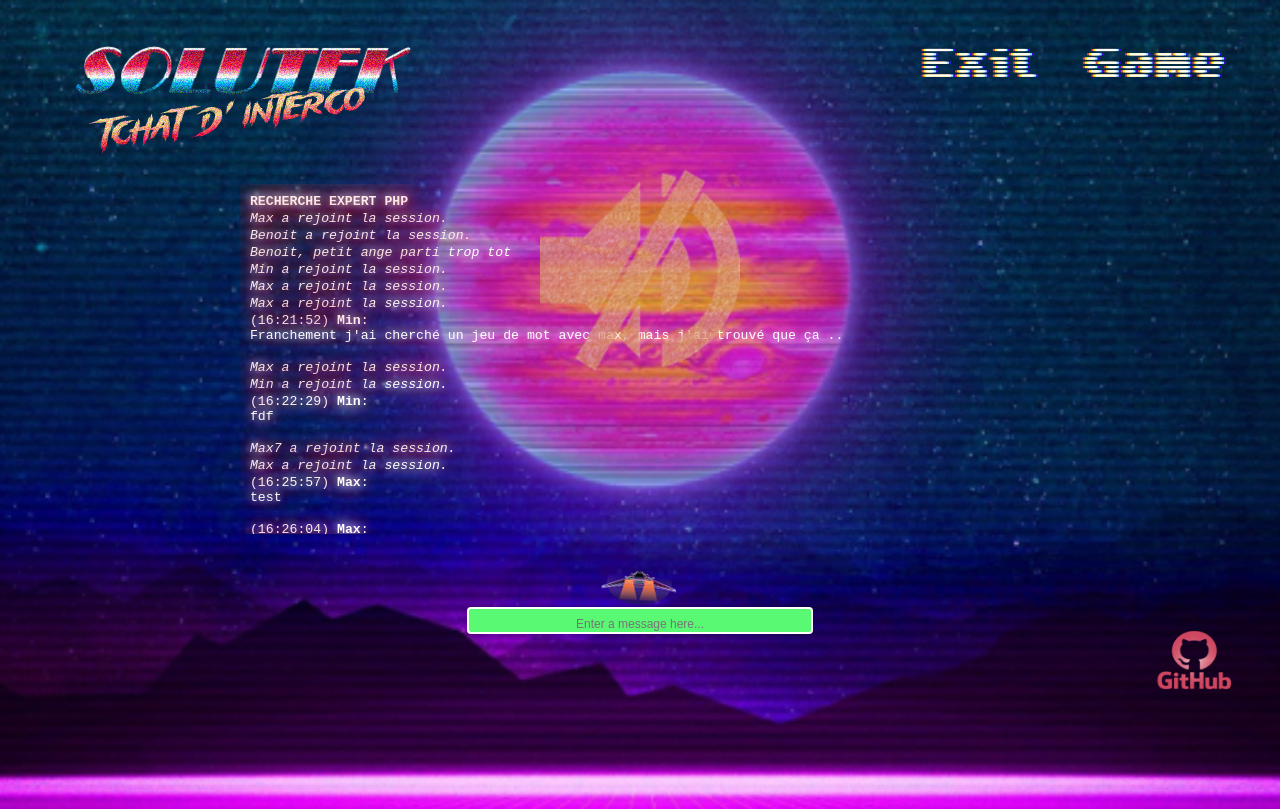
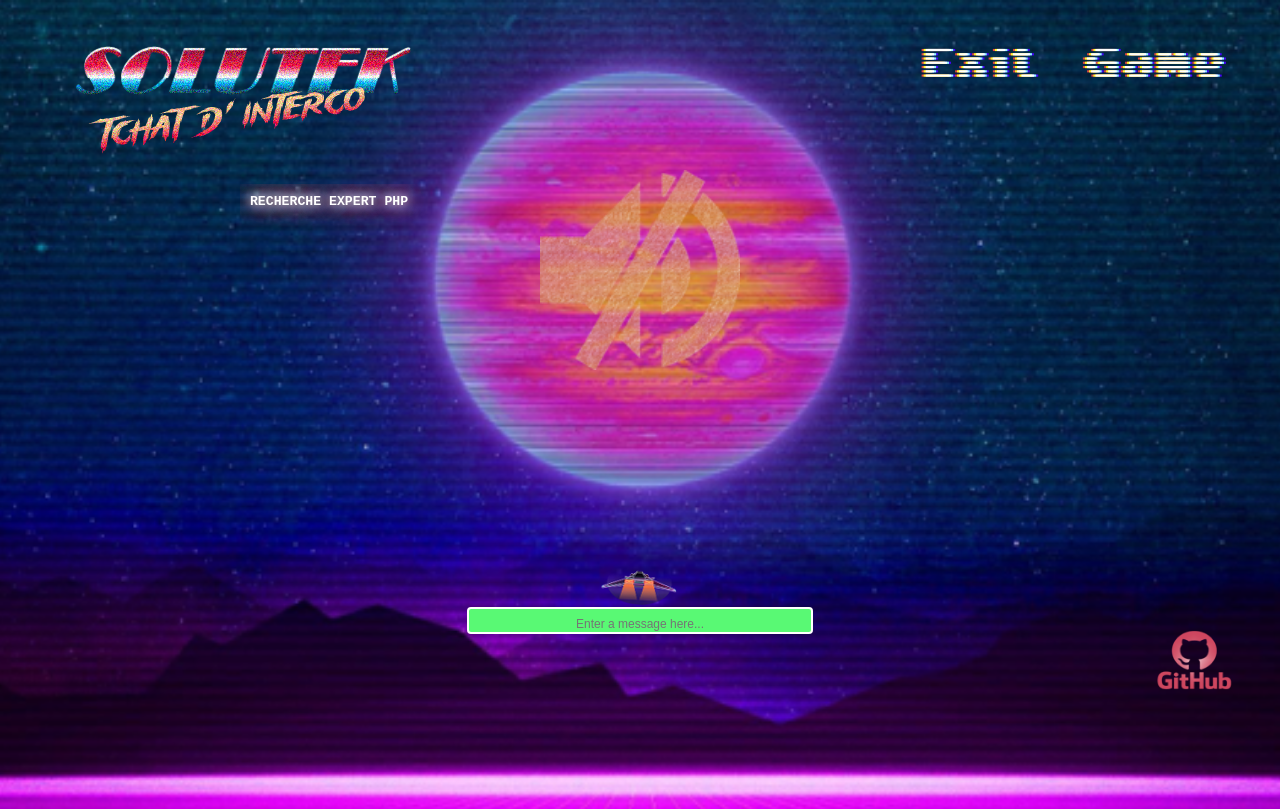
Before and after one commit to SimeonPER/Tchaaat, a PHP site: page / in a window 1280 px wide. Shown: the top 809 px of the page. Run offline with PHP 8.4, Linux system fonts and the light colour scheme; the visitor is signed in with stand-in values (Sample User, id 1); some libraries are stand-ins or nearby versions.

```diff
--- a/index.php
+++ b/index.php
@@ -115,18 +115,17 @@ if(!isset($_SESSION['name'])){
     loginForm();
 }
 else{
-    echo '<div id="logo">
-        <a href="index.php"><img src="data/SolutekWave.png"></a>
-        </div>';
-
-        $nbUsers=count($ActiveUsers);
+        /*$nbUsers=count($ActiveUsers);
 
         for($i = 0; $i < $nbUsers; $i++) {
             echo $ActiveUsers[$i];
             echo '</ br>';
-        }
+        }*/
 ?>
 
+<div id="logo">
+    <a href="index.php"><img src="data/SolutekWave.png"></a>
+</div>
 <div>
     <div id="exit">
         <a id="exit" href="#"><p class=blink> Exit Game</p></a>
--- a/log.html
+++ b/log.html
@@ -1,25 +1 @@
 <div class='msgln'><b>RECHERCHE EXPERT PHP</b><br></div>
-
-<div class='msgln'><i>Max a rejoint la session.</i><br></div>
-<div class='msgln'><i>Benoit a rejoint la session.</i><br></div>
-<div class='msgln'><i>Benoit, petit ange parti trop tot</i><br></div>
-<div class='msgln'><i>Min a rejoint la session.</i><br></div>
-<div class='msgln'><i>Max a rejoint la session.</i><br></div>
-<div class='msgln'><i>Max a rejoint la session.</i><br></div>
-<div class='msgln'>(16:21:52) <b>Min</b>:<br>Franchement j'ai cherché un jeu de mot avec max, mais j'ai trouvé que ça ..<br><br></div>
-<div class='msgln'><i>Max a rejoint la session.</i><br></div>
-<div class='msgln'><i>Min a rejoint la session.</i><br></div>
-<div class='msgln'>(16:22:29) <b>Min</b>:<br>fdf<br><br></div>
-<div class='msgln'><i>Max7 a rejoint la session.</i><br></div>
-<div class='msgln'><i>Max a rejoint la session.</i><br></div>
-<div class='msgln'>(16:25:57) <b>Max</b>:<br>test<br><br></div>
-<div class='msgln'>(16:26:04) <b>Max</b>:<br>bonjour<br><br></div>
-<div class='msgln'>(16:26:15) <b>Max Attacks!</b>:<br>test<br><br></div>
-<div class='msgln'>(16:26:21) <b>Max Attacks!</b>:<br>test<br><br></div>
-<div class='msgln'><i>Max Attacks!, petit ange parti trop tot</i><br></div>
-<div class='msgln'><i>Jason Statham a rejoint la session.</i><br></div>
-<div class='msgln'>(16:26:48) <b>Jason Statham</b>:<br>salut la team<br><br></div>
-<div class='msgln'><i>Jason Statham, petit ange parti trop tot</i><br></div>
-<div class='msgln'><i>Expert PHP a rejoint la session.</i><br></div>
-<div class='msgln'><i>Min a rejoint la session.</i><br></div>
-<div class='msgln'>(16:27:40) <b>Min</b>:<br>Ca marche la ?<br><br></div>
```
Also changed, not shown: 1 other file.
